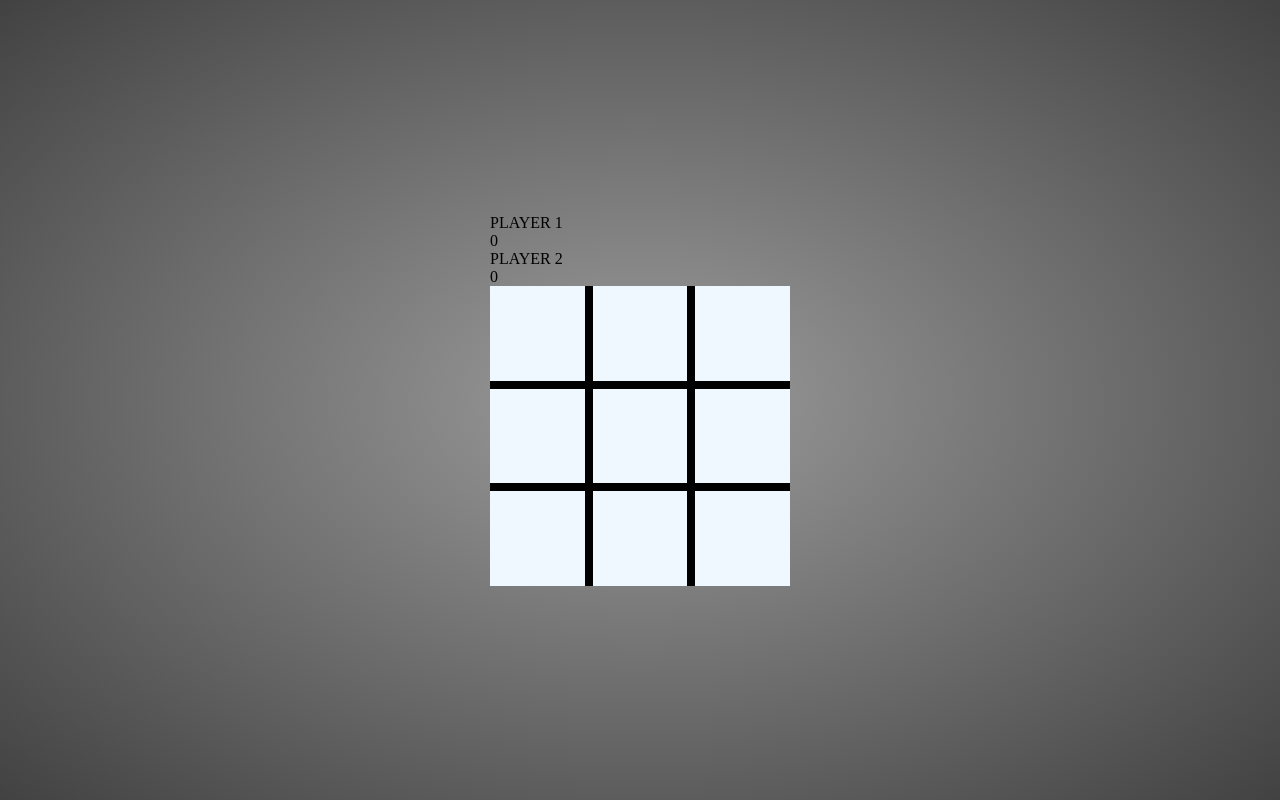
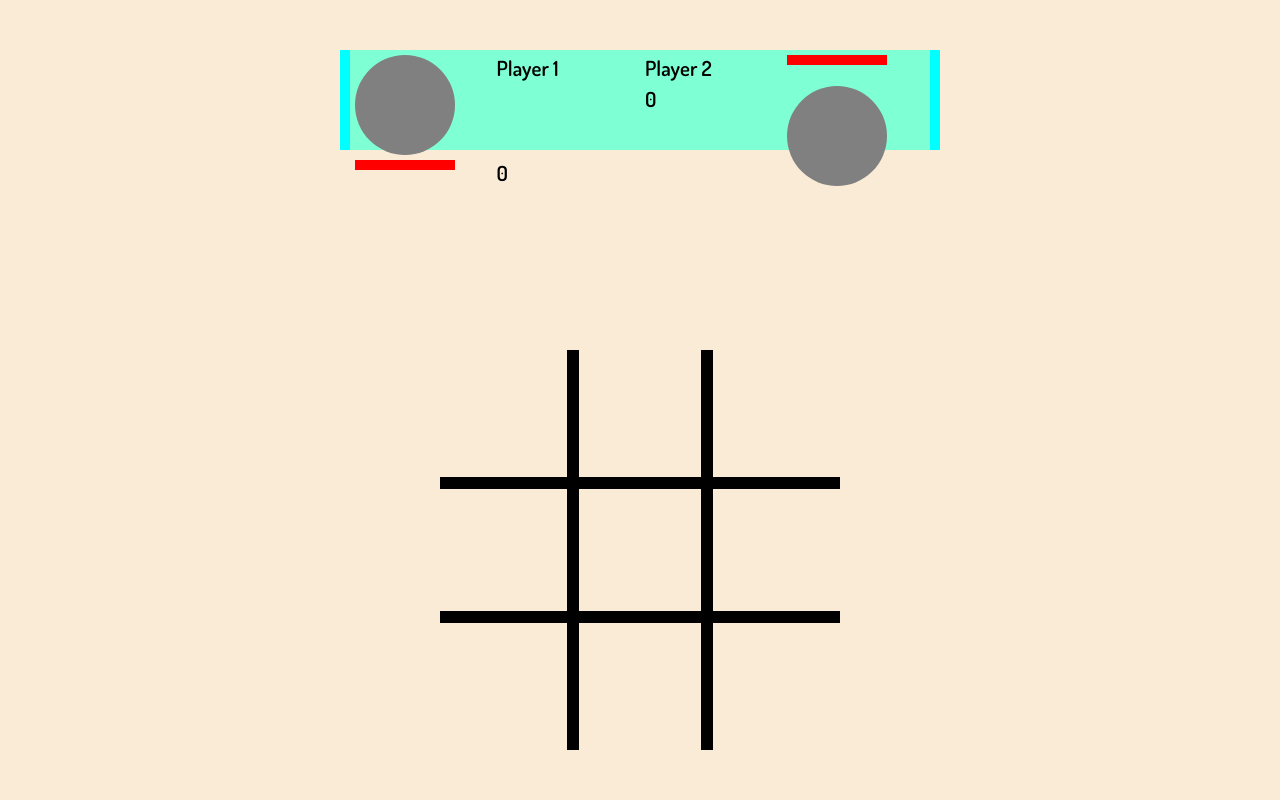
Before and after one commit to VINYCIU51/JOGO_DA_VELHA, a plain HTML site: page index.html in a window 1280 px wide. Drawn offline with Linux system fonts and the light colour scheme.

Commit message:
pequenas modificacoes

```diff
--- a/index.html
+++ b/index.html
@@ -5,22 +5,25 @@
     <meta charset="UTF-8">
     <meta name="viewport" content="width=device-width, initial-scale=1.0">
     <title>Document</title>
-    <link href="https://fonts.googleapis.com/css2?family=Roboto:wght@400;700&display=swap" rel="stylesheet">
+    <link href="https://fonts.googleapis.com/css2?family=Dosis:wght@200..800&display=swap" rel="stylesheet">
+
 </head>
 <link rel="stylesheet" href="style.css">
 
 <body>
-    <div class="window">
     <div class="score-marker">
-            <div class="player1">
-                <div class="nome1">PLAYER 1</div>
-                <div class="vida1"></div>
-                <div class="score1">0</div>
+        <div class="player" id="player1">
+            <div class="avatar"></div>
+            <div class="name">Player 1</div>
+            <div class="life"></div>
+            <div class="points">0</div>
         </div>
-            <div class="player2">
-                <div class="nome2">PLAYER 2</div>
-                <div class="vida2"></div>
-                <div class="score2">0</div>
+
+        <div class="player" id="player2">
+            <div class="name">Player 2</div>
+            <div class="life"></div>
+            <div class="points">0</div>
+            <div class="avatar"></div>
         </div>
     </div>
     <div class="tabuleiro">
@@ -35,7 +38,6 @@
         <div class="espaco"></div>
 
     </div>
-    </div>
     <script type="module" src="script/main.js"></script>
 </body>
 
--- a/style.css
+++ b/style.css
@@ -6,63 +6,120 @@
 
 body {
     display: flex;
+    flex-direction: column;
     align-items: center;
-    justify-content: center;
-    height: 100vh;
-    background: radial-gradient(rgb(156, 156, 156), rgb(66, 66, 66));
+    align-content: center;
+    flex-wrap: nowrap;
+    padding: 50px;
+    row-gap: 200px;
+    font-family: "Dosis", sans-serif;
+    font-size: 1.3rem;
+    font-weight: 600;
+    background-color: antiquewhite;
 }
 
-.score {
+.score-marker {
+    height: 100px;
+    width: 600px;
     display: flex;
+    flex-direction: row;
     align-items: center;
-    padding: 5px;
-    gap: 10px;
-    height: 70px;
-    width: 300px;
-    background-color: aliceblue;
-    margin-bottom: 40px;
-    border-radius: 10px;
+    align-content: center;
+    justify-content: space-between;
+    padding: 10px;
+    background-color: aqua
 }
 
-.score-player1 {
-    height: 50px;
-    width: 50%;
-    background-color: rgb(95, 144, 187);
-    border-radius: 5px;
+#player1 {
+    display: grid;
+    grid-template-columns: 1fr 1fr;
+    grid-template-rows: repeat(3, 1fr);
+    width: 300px;
+    height: 100px;
+    gap: 5px 3px;
+    padding: 5px;
+    background-color: aquamarine;
 }
 
-.score-player2 {
-    height: 50px;
-    width: 50%;
-    background-color: rgb(142, 197, 245);
-    border-radius: 5px;
+#player1 .avatar {
+    height: 100px;
+    width: 100px;
+    border-radius: 50%;
+    background-color: gray;
 }
 
+#player1 .life {
+    height: 10px;
+    width: 100px;
+    background-color: red;
+
+}
+
+#player2 {
+    display: grid;
+    grid-template-columns: 1fr 1fr;
+    grid-template-rows: repeat(3, 1fr);
+    width: 300px;
+    height: 100px;
+    gap: 5px 3px;
+    padding: 5px;
+    background-color: aquamarine;
+}
+
+#player2 .avatar {
+    height: 100px;
+    width: 100px;
+    border-radius: 50%;
+    background-color: gray;
+}
+
+#player2 .life {
+    height: 10px;
+    width: 100px;
+    background-color: red;
+
+}
+
+
+
+
 .tabuleiro {
-    height: 300px;
-    width: 300px;
     display: grid;
     grid-template-columns: repeat(3, 1fr);
     grid-template-rows: repeat(3, 1fr);
-    grid-gap: 8px;
-    background-color: black;
+    height: 400px;
+    width: 400px;
 }
 
 .espaco {
-    padding: none;
     display: flex;
     align-items: center;
     justify-content: center;
-    background-color: aliceblue;
-    height: 100%;
-    width: 100%;
+    background-color: transparent;
     font-size: 5rem;
     font-weight: bold;
     text-align: center;
     box-sizing: border-box;
     overflow: hidden;
+    border: 6px solid black;
 }
 
-.espaco:hover {
-    opacity: 0.9;
+.espaco:nth-child(1),
+.espaco:nth-child(2),
+.espaco:nth-child(3) {
+    border-top: none;
 }
+
+.espaco:nth-child(3n + 1) {
+    border-left: none;
+}
+
+.espaco:nth-child(3n) {
+    border-right: none;
+}
+
+.espaco:nth-child(7),
+.espaco:nth-child(8),
+.espaco:nth-child(9) {
+    border-bottom: none;
+}
```
Lines whose indentation alone changed are shown as unchanged.
